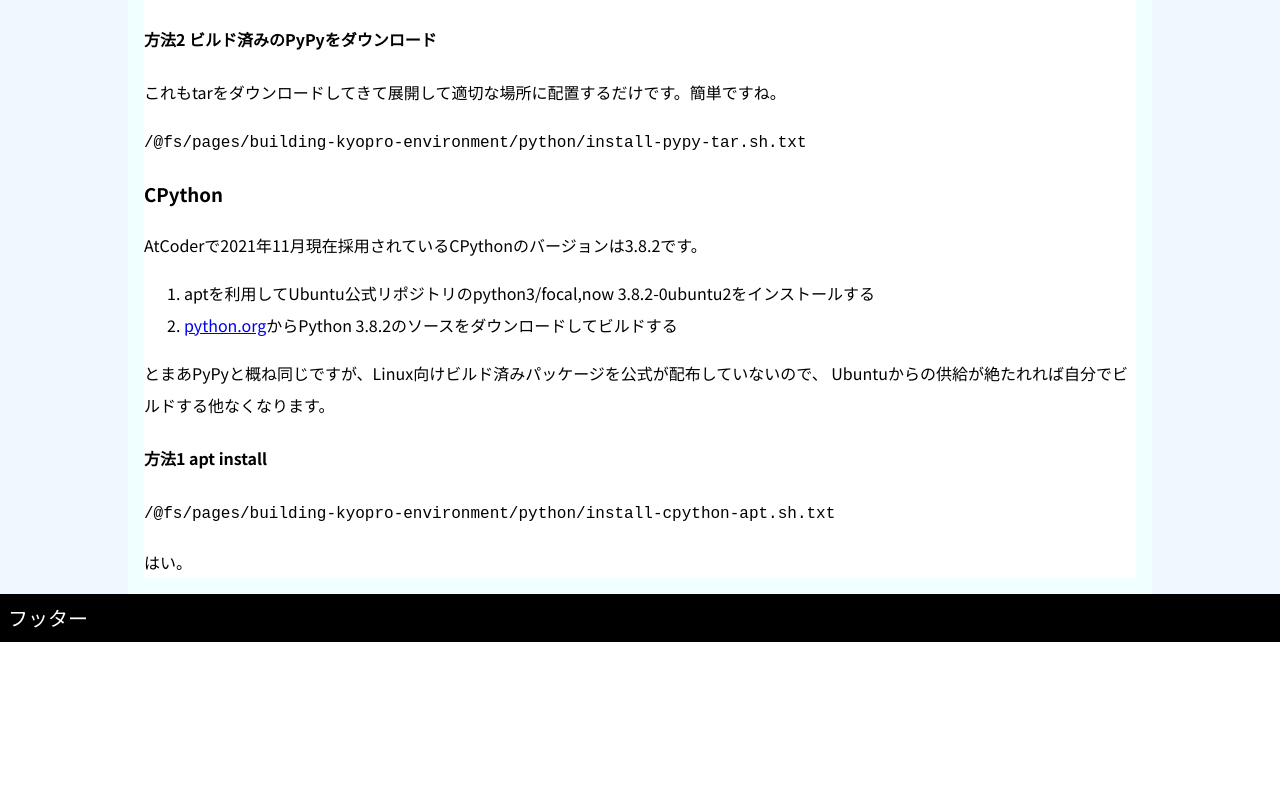
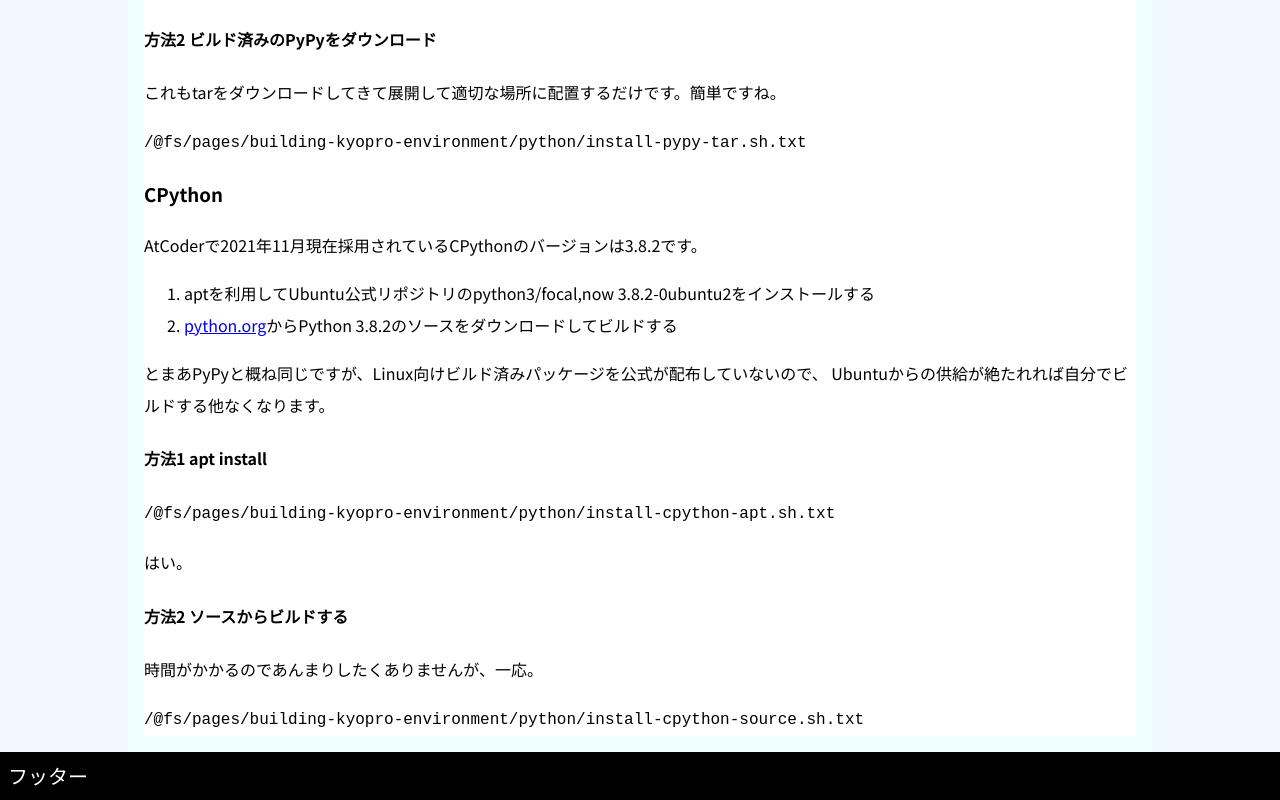
Before and after one commit to AAAR-Salmon/aaar-salmon.github.io, a Next.js app: page /building-kyopro-environment/python in a window 1280 px wide. Shown: the part 3234-4034 px from the top of the page. Before the commit the page ends 3876 px from the top, so only its background shows below. Built offline with nearby package versions, Linux system fonts and the light colour scheme; a small style sheet from the web is missing; a web font is replaced by a local one.

Commit message:
Add: ソースからのビルドによるCPythonのインストール

```diff
--- a/pages/building-kyopro-environment/python/index.tsx
+++ b/pages/building-kyopro-environment/python/index.tsx
@@ -238,6 +238,18 @@ const Python: React.VFC = () => {
                 はい。
               </p>
             </section>
+
+            <section>
+              <h4>方法2 ソースからビルドする</h4>
+              <p>
+                時間がかかるのであんまりしたくありませんが、一応。
+              </p>
+              <pre>
+                <code className="language-sh">
+                  {require('./install-cpython-source.sh.txt')}
+                </code>
+              </pre>
+            </section>
           </section>
         </section>
       </article>
```
Also changed, not shown: pages/building-kyopro-environment/python/install-cpython-source.sh.txt (added).
